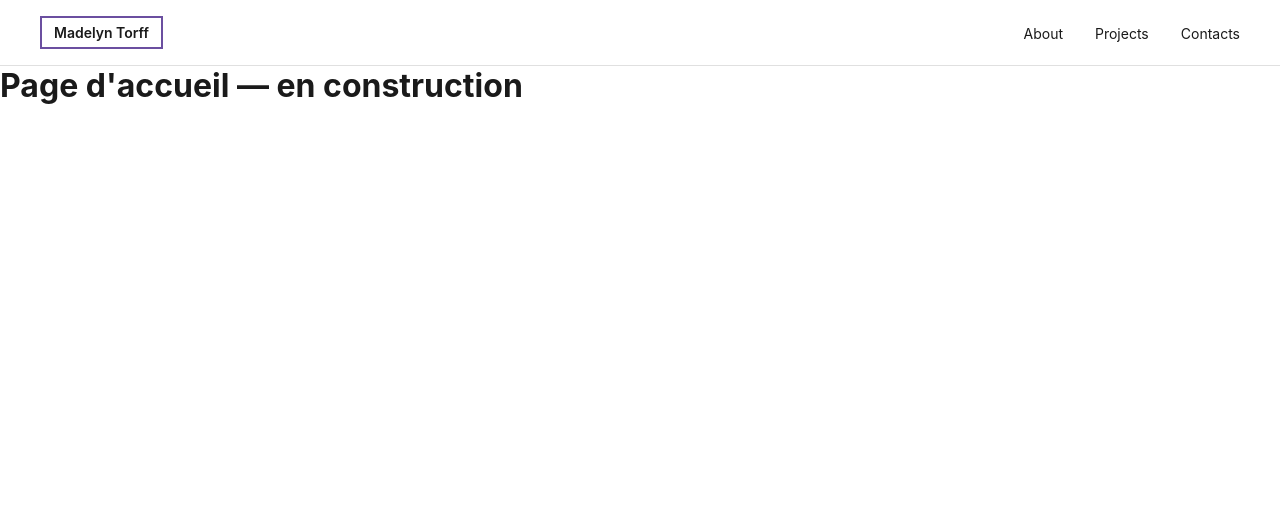
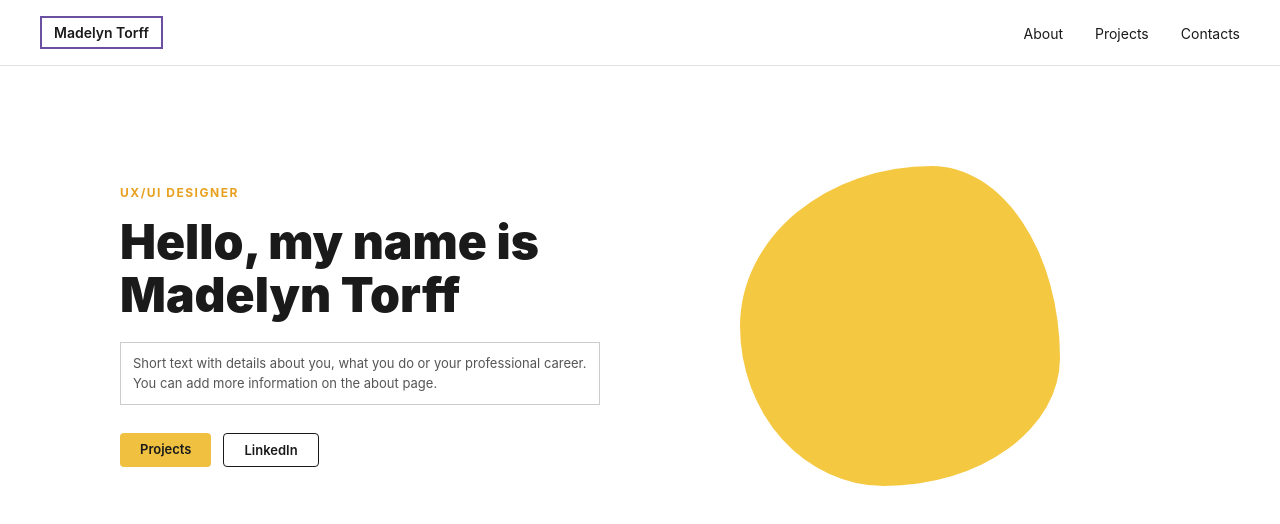
Before and after one commit to WissamShaaban/Porfolio, a React app: page / in a window 1280 px wide. Shown: the top 524 px of the page. Built offline with nearby package versions, Linux system fonts and the light colour scheme; the HTML template or start-up script is replaced by a standard one.

Commit message:
feat: ajout de la section Hero sur la page d'accueil

```diff
--- /dev/null
+++ b/src/composants/SectionHero.css
@@ -0,0 +1,99 @@
+.hero {
+  display: flex;
+  align-items: center;
+  justify-content: space-between;
+  padding: 60px 80px;
+  gap: 40px;
+  max-width: 1200px;
+  margin: 0 auto;
+}
+
+.hero-texte {
+  flex: 1;
+  max-width: 480px;
+}
+
+.hero-metier {
+  font-size: 12px;
+  font-weight: 700;
+  color: #e8a020;
+  letter-spacing: 1.5px;
+  text-transform: uppercase;
+  display: block;
+  margin-bottom: 16px;
+}
+
+.hero-titre {
+  font-size: 48px;
+  font-weight: 900;
+  line-height: 1.1;
+  color: #1a1a1a;
+  margin-bottom: 20px;
+}
+
+.hero-description {
+  font-size: 13px;
+  color: #555;
+  line-height: 1.6;
+  border: 1px solid #ccc;
+  padding: 10px 12px;
+  margin-bottom: 28px;
+}
+
+.hero-boutons {
+  display: flex;
+  gap: 12px;
+}
+
+.bouton-principal,
+.bouton-secondaire {
+  padding: 8px 20px;
+  font-size: 13px;
+  font-weight: 600;
+  border-radius: 4px;
+  cursor: pointer;
+  transition: opacity 0.2s;
+}
+
+.bouton-principal {
+  background-color: #f0c040;
+  color: #1a1a1a;
+  border: none;
+}
+
+.bouton-secondaire {
+  background-color: transparent;
+  color: #1a1a1a;
+  border: 1px solid #1a1a1a;
+}
+
+.bouton-principal:hover,
+.bouton-secondaire:hover {
+  opacity: 0.75;
+}
+
+.hero-image {
+  flex: 1;
+  display: flex;
+  justify-content: center;
+  align-items: center;
+  position: relative;
+  min-height: 400px;
+}
+
+.blob {
+  position: absolute;
+  width: 320px;
+  height: 320px;
+  background-color: #f5c842;
+  border-radius: 60% 40% 55% 45% / 50% 60% 40% 50%;
+  z-index: 0;
+}
+
+.hero-photo {
+  position: relative;
+  z-index: 1;
+  width: 280px;
+  height: auto;
+  object-fit: cover;
+}
--- /dev/null
+++ b/src/composants/SectionHero.jsx
@@ -0,0 +1,29 @@
+import './SectionHero.css'
+
+function SectionHero() {
+  return (
+    <section className="hero">
+      <div className="hero-texte">
+        <span className="hero-metier">UX/UI DESIGNER</span>
+        <h1 className="hero-titre">
+          Hello, my name is<br />Madelyn Torff
+        </h1>
+        <p className="hero-description">
+          Short text with details about you, what you do or your professional career.
+          You can add more information on the about page.
+        </p>
+        <div className="hero-boutons">
+          <a href="#projets" className="bouton-principal">Projects</a>
+          <a href="https://linkedin.com" target="_blank" rel="noreferrer" className="bouton-secondaire">LinkedIn</a>
+        </div>
+      </div>
+
+      <div className="hero-image">
+        <div className="blob"></div>
+        <div className="hero-photo-placeholder">Photo</div>
+      </div>
+    </section>
+  )
+}
+
+export default SectionHero
--- a/src/pages/Accueil.jsx
+++ b/src/pages/Accueil.jsx
@@ -1,11 +1,12 @@
 import Navbar from '../composants/Navbar'
+import SectionHero from '../composants/SectionHero'
 
 function Accueil() {
   return (
     <div>
       <Navbar />
       <main>
-        <h1>Page d'accueil — en construction</h1>
+        <SectionHero />
       </main>
     </div>
   )
```
